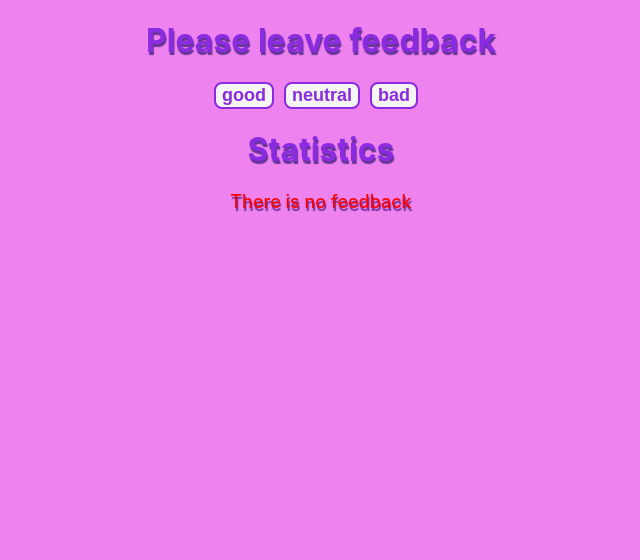
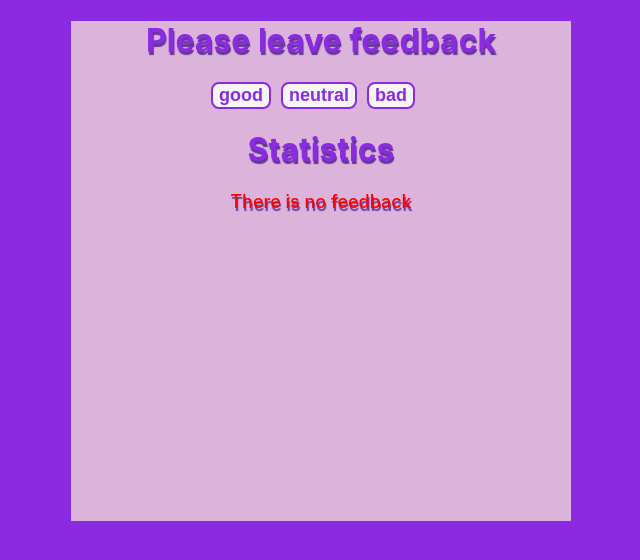
Before and after one commit to AnnaZaluzhnaya/goit-react-hw-02-feedback, a React (Create React App) app: page / in a window 1280 px wide. Shown: the top 560 px of the page, without its empty margins (319-959 px from the left). Built offline with nearby package versions, Linux system fonts and the light colour scheme.

Commit message:
fix style

```diff
--- a/src/components/FeedbackOptions/FeedbackOptions.jsx
+++ b/src/components/FeedbackOptions/FeedbackOptions.jsx
@@ -4,7 +4,7 @@ import style from './FeedbackOptions.module.css';
 
 const FeedbackOptions = ({ options, onLeaveFeedback }) => {
   return (
-    <div className={style.btnContainer}>
+    <span className={style.btnContainer}>
       {options.map(name => {
         return (
           <button
@@ -17,7 +17,7 @@ const FeedbackOptions = ({ options, onLeaveFeedback }) => {
           </button>
         );
       })}
-    </div>
+    </span>
   );
 };
 
--- a/src/components/FeedbackOptions/FeedbackOptions.module.css
+++ b/src/components/FeedbackOptions/FeedbackOptions.module.css
@@ -1,5 +1,6 @@
 .btnContainer {
-  text-align: center;
+  justify-content: baseline;
+  padding: 140px;
 }
 
 .btn {
--- a/src/index.css
+++ b/src/index.css
@@ -7,10 +7,17 @@ body {
     sans-serif;
   -webkit-font-smoothing: antialiased;
   -moz-osx-font-smoothing: grayscale;
-  background-color: violet;
+  background-color: blueviolet;
 }
 
 code {
   font-family: source-code-pro, Menlo, Monaco, Consolas, 'Courier New',
     monospace;
 }
+
+div {
+  width: 500px;
+  height: 500px;
+  background-color: rgb(219, 179, 219);
+  margin: auto;
+}
```
